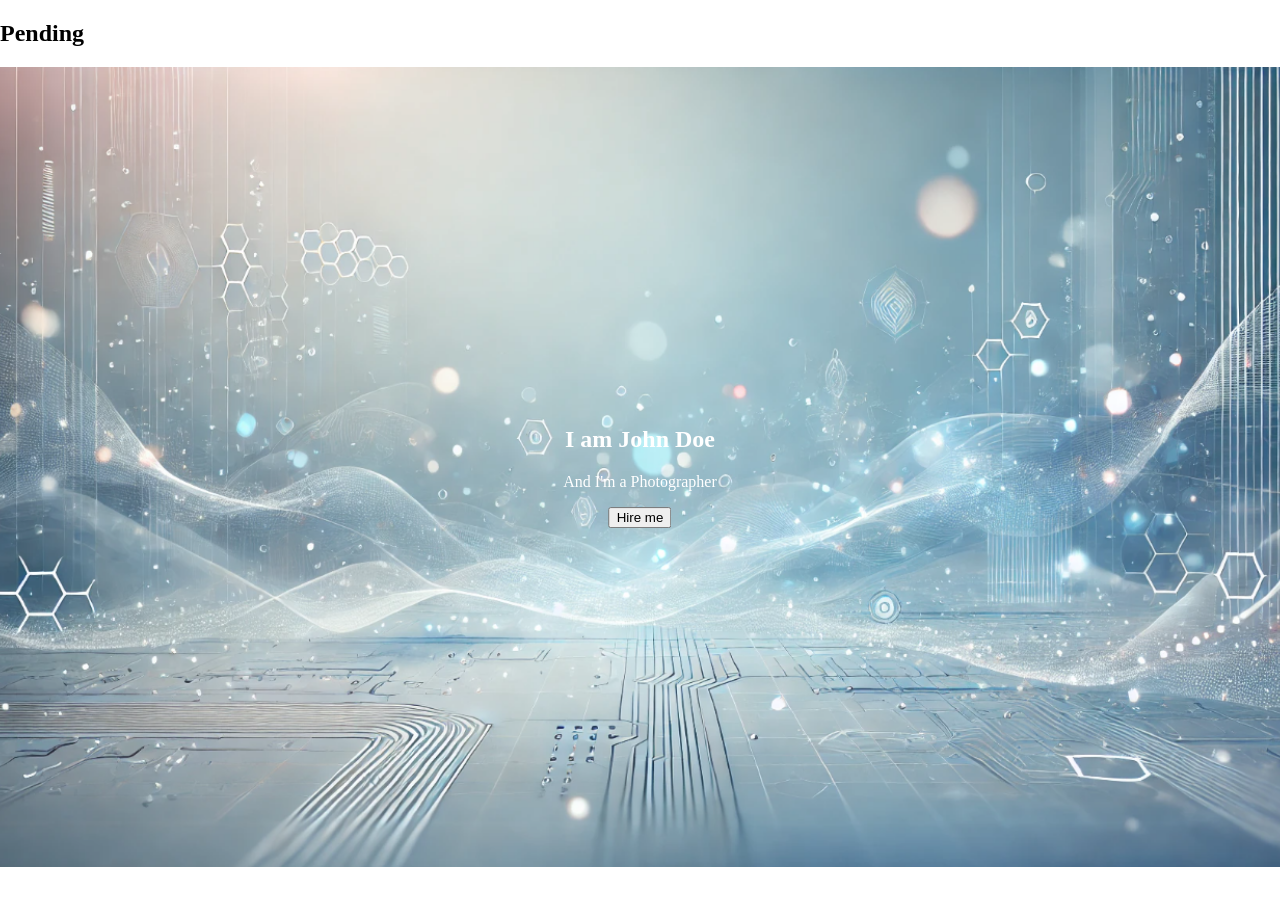
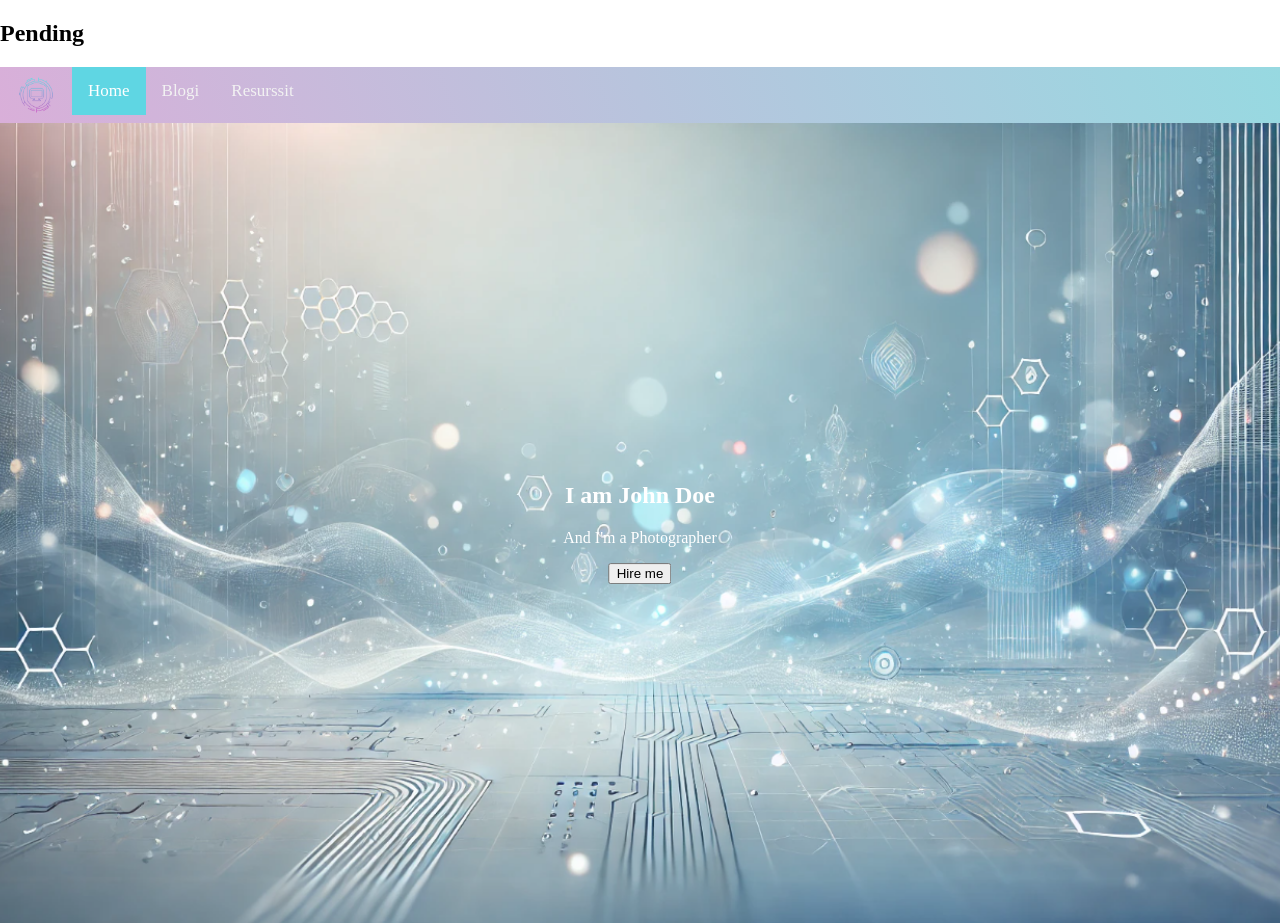
Before and after one commit to CouncilorVayHek/www-sivu, a plain HTML site: page project/index.html in a window 1280 px wide. Before the commit the page ends 867 px from the top, so only its background shows below. Drawn offline with Linux system fonts and the light colour scheme.

Commit message:
Need to resize topnav logo

```diff
--- a/project/index.html
+++ b/project/index.html
@@ -10,8 +10,15 @@
     <title>KyberTurva</title>
 </head>
 <body>
-<article>
-    <h1>Pending</h1>
+    <article>
+        <h1>Pending</h1>
+        <div class="topnav">
+            <img src="styles/images/sivulogo-removebg-preview.png" alt="KyberTurva logo" class="logo">
+            <a class="active" href="index.html">Home</a>
+            <a href="page1.html">Blogi</a>
+            <a href="page2.html">Resurssit</a>
+        </div>
+
     <!-- hero image -->
     <div class="hero-image">
         <div class="hero-text">
--- a/project/styles/mainstylesheet.css
+++ b/project/styles/mainstylesheet.css
@@ -23,3 +23,34 @@ body, html {
   transform: translate(-50%, -50%);
   color: white;
 }
+/* Top nav*/
+.topnav {
+    overflow: hidden;
+    background-color: #D9AFD9;
+    background-image: linear-gradient(70deg, #d9afd9 0%, #97D9E1 100%);
+    }
+
+.topnav a {
+    float: left;
+    color: #f2f2f2;
+    text-align: center;
+    padding: 14px 16px;
+    text-decoration: none;
+    font-size: 17px;
+}
+
+.topnav a:hover {
+    background-color: #d48bd4;
+    color: black;
+}
+
+.topnav a.active {
+    background-color: #5fd6e3;
+    color: white;
+}
+/* Logo inside topnav */
+.logo {
+    height: 40px;        /* adjust as needed */
+    margin: 8px 16px;     /* space around the logo */
+    float: left;
+}
```
Also changed, not shown: project/page1.html (+11 -0 lines), project/page2.html (+11 -0 lines), project/styles/images/sivulogo-removebg-preview.png (added), project/styles/images/sivulogo.png (added).
